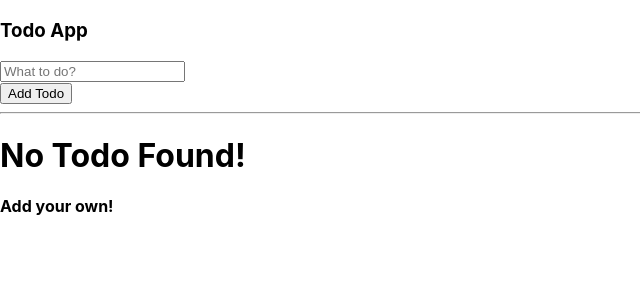
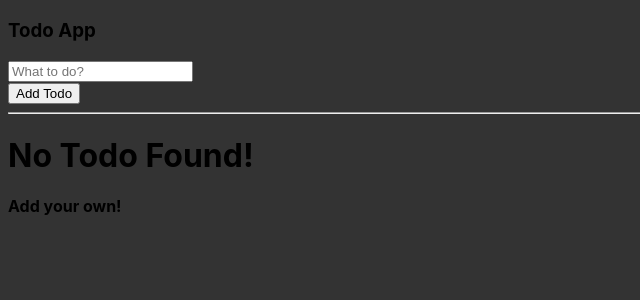
Before and after one commit to renukatakale/React-Todo-App, a React (Create React App) app: page / in a window 1280 px wide. Shown: the top 300 px of the page, without its empty margins (0-640 px from the left). Built offline with nearby package versions, Linux system fonts and the light colour scheme.

Commit message:
Todo app UI

```diff
--- a/src/index.css
+++ b/src/index.css
@@ -1,13 +1,32 @@
+::-webkit-scrollbar {
+  width: 6px;
+}
+::-webkit-scrollbar-thumb {
+  background-color: #a8a8a8;
+}
+::-webkit-scrollbar-thumb:hover {
+  background: #828282;
+}
+::-webkit-scrollbar-track {
+  background: #cccccc;
+}
+
 body {
-  margin: 0;
   font-family: -apple-system, BlinkMacSystemFont, 'Segoe UI', 'Roboto', 'Oxygen',
     'Ubuntu', 'Cantarell', 'Fira Sans', 'Droid Sans', 'Helvetica Neue',
     sans-serif;
   -webkit-font-smoothing: antialiased;
   -moz-osx-font-smoothing: grayscale;
+  background: #333;
 }
 
 code {
   font-family: source-code-pro, Menlo, Monaco, Consolas, 'Courier New',
     monospace;
 }
+
+.listWrap {
+  height: calc(100vh - 300px);
+  min-height: 250px;
+  overflow: auto;
+}
```
